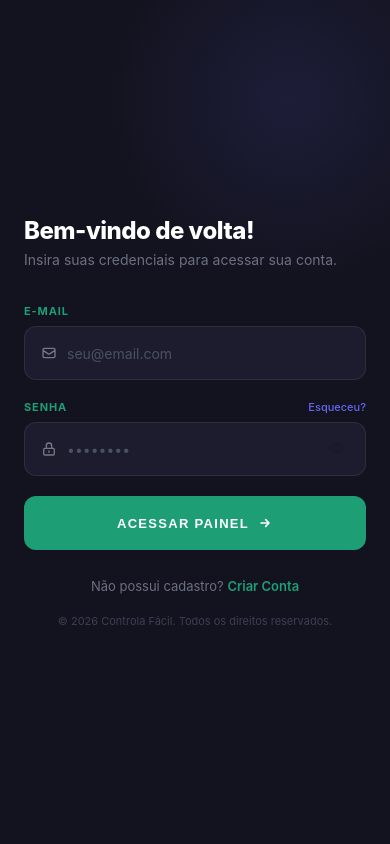
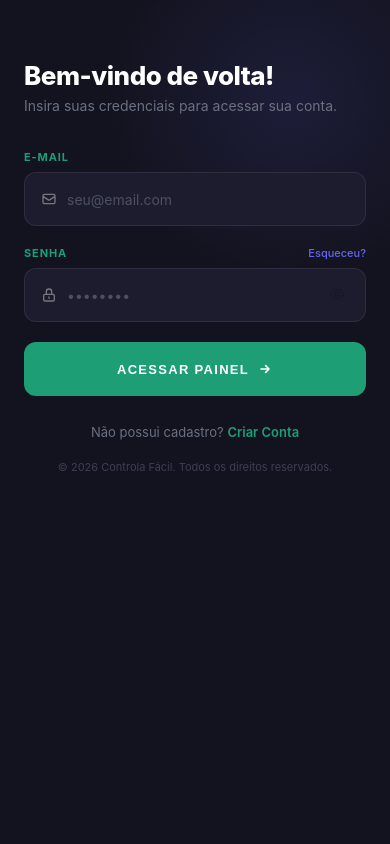
Before and after one commit to eduardolorenzi5-dotcom/Saas, a Flask app: page /login in a window 390 px wide; the page is wider, and only the part inside the window is pictured. Run offline with Flask 3, Linux system fonts and the light colour scheme.

Commit message:
corrige login mobile com height 100dvh e layout correto
Co-Authored-By: Claude Sonnet 4.6 <noreply@anthropic.com>

```diff
--- a/templates/login.html
+++ b/templates/login.html
@@ -6,7 +6,8 @@
   <title>Login — Controla Fácil</title>
   <style>
     *, *::before, *::after { box-sizing: border-box; margin: 0; padding: 0; }
-    body { font-family: -apple-system, BlinkMacSystemFont, 'Segoe UI', sans-serif; background: #0d0d14; color: #fff; min-height: 100vh; display: flex; }
+    html, body { height: 100%; }
+    body { font-family: -apple-system, BlinkMacSystemFont, 'Segoe UI', sans-serif; background: #13131f; color: #fff; min-height: 100vh; display: flex; }
 
     /* ── LADO ESQUERDO ── */
     .left {
@@ -184,11 +185,17 @@
 
     /* MOBILE */
     @media(max-width: 768px) {
-      body { flex-direction: column; }
       .left { display: none; }
-      .right { width: 100%; flex: none; min-height: 100vh; padding: 48px 24px; }
-      .form-box { max-width: 100%; }
-      .form-box h2 { font-size: 24px; }
+      .right {
+        width: 100%;
+        min-height: 100vh;
+        min-height: 100dvh;
+        padding: 48px 24px;
+        align-items: flex-start;
+        padding-top: 60px;
+      }
+      .form-box { width: 100%; max-width: 100%; }
+      .form-box h2 { font-size: 26px; }
     }
   </style>
 </head>
```
